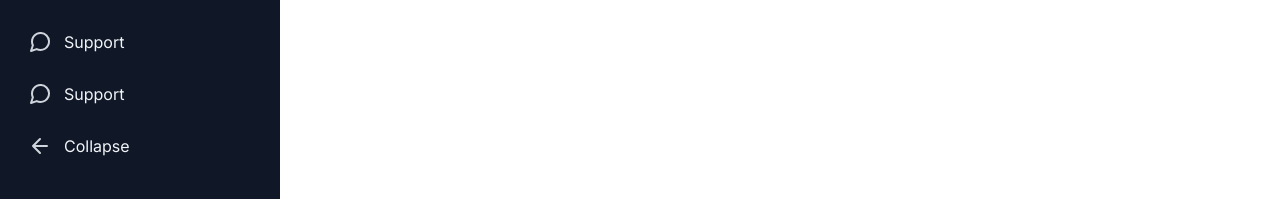
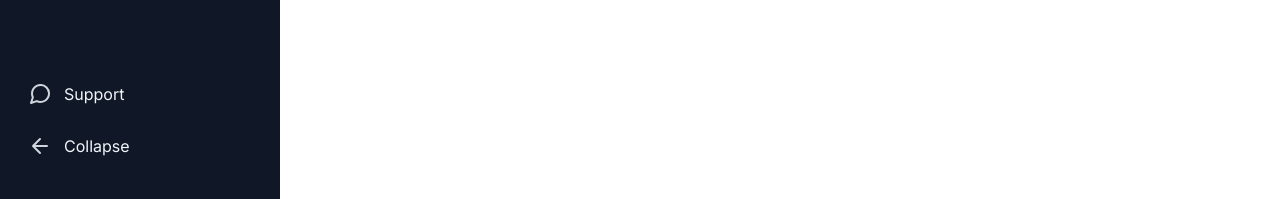
Before and after one commit to profydev/prolog-app-teewat888, a Next.js app: page /dashboard/users in a window 1280 px wide. Shown: the part 598-797 px from the top of the page. Built offline with nearby package versions, Linux system fonts and the light colour scheme.

Commit message:
Add test to coverage the support link feature

```diff
--- a/features/ui/sidebar-navigation/sidebar-navigation.tsx
+++ b/features/ui/sidebar-navigation/sidebar-navigation.tsx
@@ -197,16 +197,6 @@ export function SidebarNavigation() {
               isActive={false}
               href="mailto:support@prolog-app.com?subject=Support Request:"
             />
-            <MenuItemButton
-              text="Support"
-              iconSrc="/icons/support.svg"
-              isCollapsed={isSidebarCollapsed}
-              onClick={() =>
-                window.location.assign(
-                  "mailto:support@prolog-app.com?subject=Support Request:"
-                )
-              }
-            />
             <CollapseMenuItem
               text="Collapse"
               iconSrc="/icons/arrow-left.svg"
```
Also changed, not shown: 1 other file (tests, documents, lock files or other folders).
